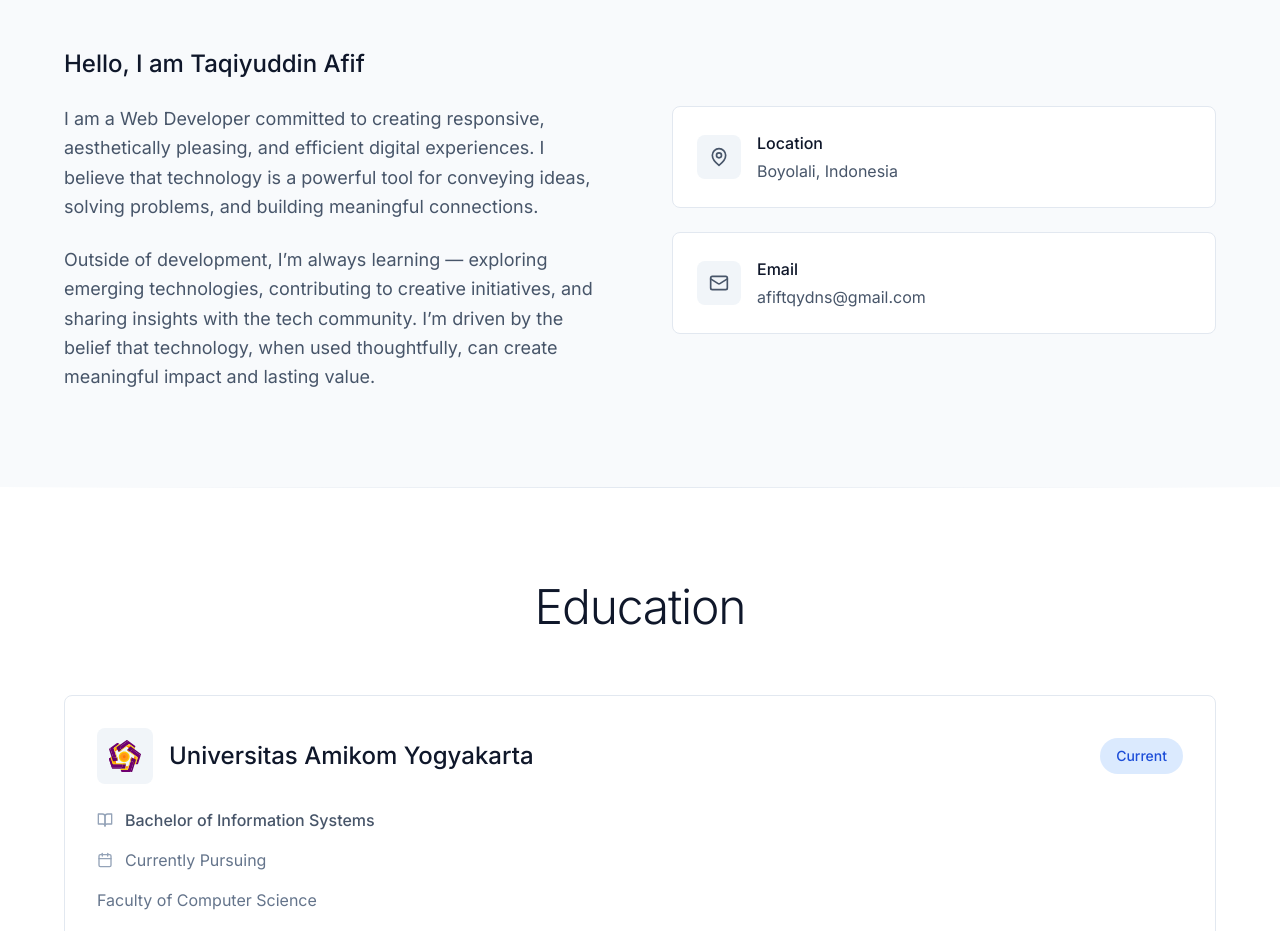
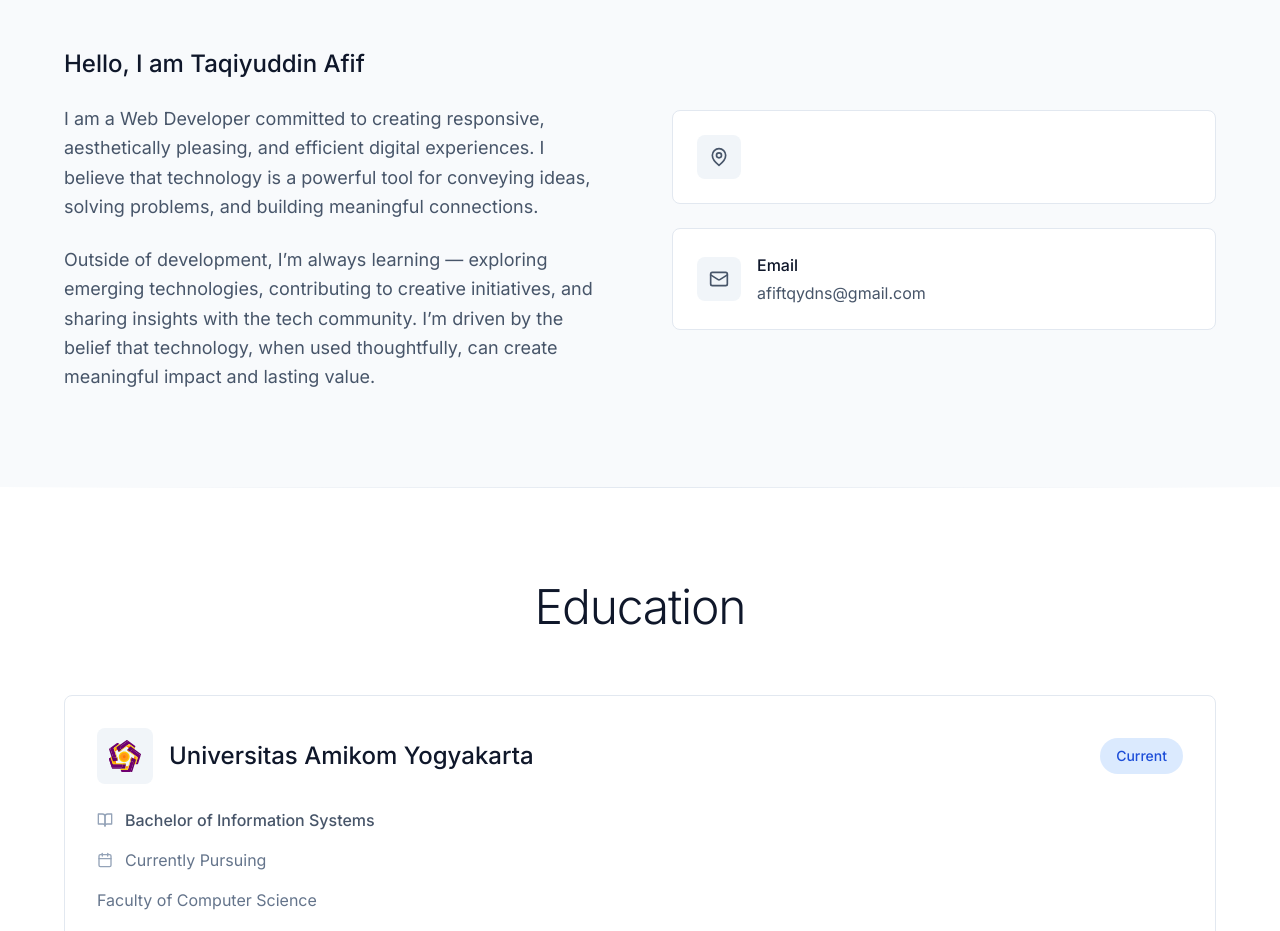
Before and after one commit to takhiyuddin/tqydnv2, a React (Vite) app: page / in a window 1280 px wide. Shown: the part 960-1891 px from the top of the page. Built offline with nearby package versions, Linux system fonts and the light colour scheme.

Commit message:
Updated About.tsx

```diff
--- a/src/components/About.tsx
+++ b/src/components/About.tsx
@@ -59,10 +59,6 @@ const About = () => {
                   <div className="p-3 bg-slate-100 rounded-lg">
                     <MapPin className="text-slate-600" size={20} />
                   </div>
-                  <div>
-                    <h4 className="font-medium text-slate-900 mb-1">Location</h4>
-                    <p className="text-slate-600">Boyolali, Indonesia</p>
-                  </div>
                 </div>
               </div>
 
```
